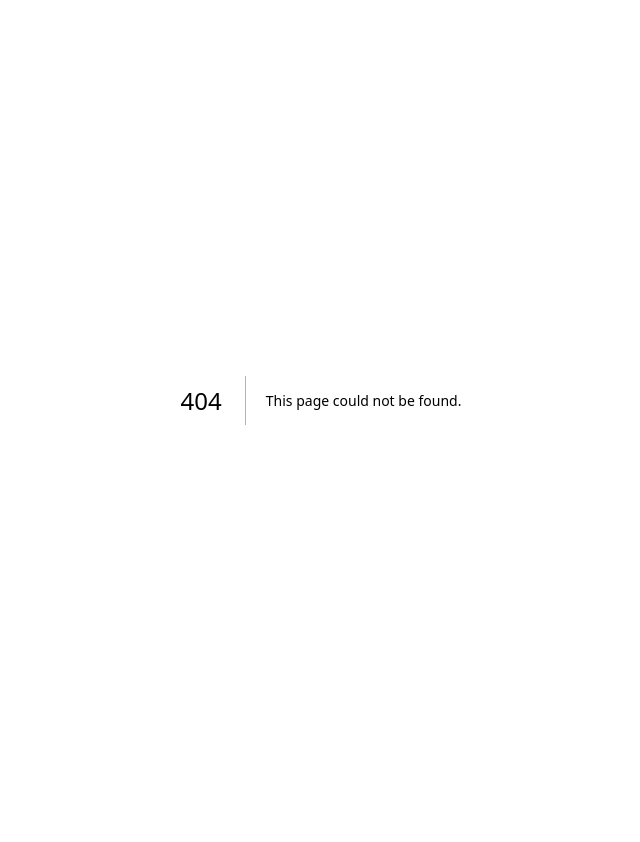
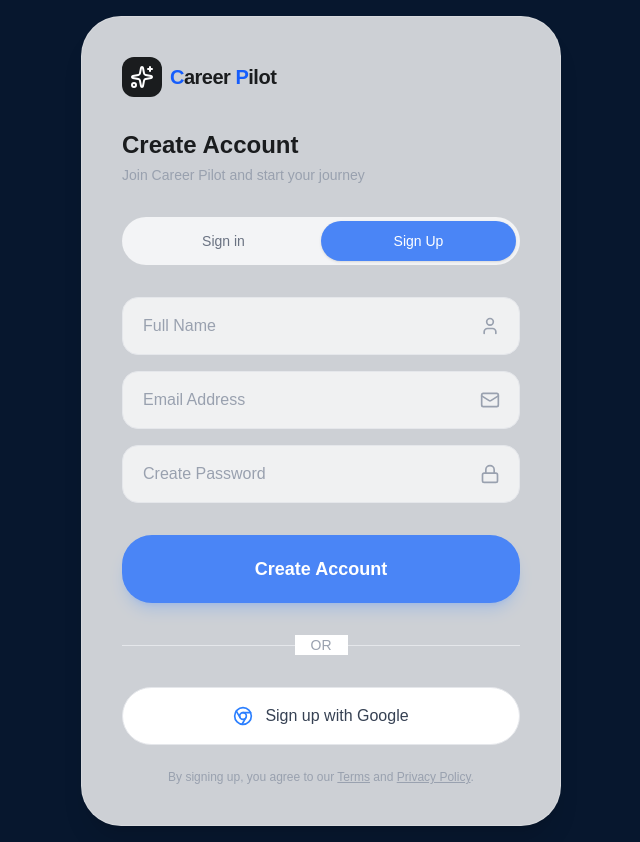
Before and after one commit to alvy00/eg-careerpilot-asyncawait, a Next.js app: page /signup in a window 1280 px wide. Before the commit this address had no page. Shown: the whole page, without its empty margins (319-959 px from the left). Before the commit the page ends 800 px from the top, so only its background shows below. Built offline with nearby package versions, Linux system fonts and the light colour scheme.

Commit message:
added Login & Signup Pages

```diff
--- a/package.json
+++ b/package.json
@@ -9,6 +9,7 @@
   },
   "dependencies": {
     "gsap": "^3.14.2",
+    "lucide-react": "^0.564.0",
     "next": "16.1.6",
     "react": "19.2.3",
     "react-dom": "19.2.3"
--- /dev/null
+++ b/src/app/login/page.tsx
@@ -0,0 +1,105 @@
+import React from "react";
+import Link from "next/link";
+import { Mail, Eye, Apple, Chrome, Sparkles } from "lucide-react";
+
+export default function LoginPage() {
+  return (
+    <div className="min-h-screen flex items-center justify-center bg-[#07172e] p-4 font-sans">
+      <div className="bg-white/80 backdrop-blur-md w-full max-w-[480px] rounded-[40px] p-10 shadow-xl border border-white/20">
+        {/* Logo */}
+        <div className="flex items-center gap-2 mb-8">
+          <div className="bg-[#1A1C1E] p-2 rounded-xl">
+            <Sparkles className="text-white w-6 h-6" />
+          </div>
+          <h1 className="text-xl font-bold tracking-tight text-[#1A1C1E]">
+            <span className="text-blue-600">C</span>areer{" "}
+            <span className="text-blue-600">P</span>ilot
+          </h1>
+        </div>
+
+        {/* Welcome Text */}
+        <div className="mb-8">
+          <h2 className="text-2xl font-semibold text-[#1A1C1E]">
+            Welcome Back Creative!
+          </h2>
+          <p className="text-gray-400 text-sm mt-1">
+            We Are Happy To See You Again
+          </p>
+        </div>
+
+        {/* Navigation Toggle */}
+        <div className="bg-[#F3F4F6] p-1 rounded-full flex mb-8">
+          <div className="flex-1 bg-[#4A85F6] text-white py-2.5 rounded-full text-sm font-medium text-center shadow-sm">
+            Sign in
+          </div>
+          <Link
+            href="/signup"
+            className="flex-1 text-gray-500 py-2.5 rounded-full text-sm font-medium text-center hover:text-gray-700 transition-all"
+          >
+            Sign Up
+          </Link>
+        </div>
+
+        {/* Login Form */}
+        <div className="space-y-4">
+          <div className="relative">
+            <input
+              type="email"
+              placeholder="Enter your email"
+              className="w-full px-5 py-4 bg-white/70 border border-gray-200 rounded-2xl focus:outline-none focus:ring-2 focus:ring-blue-400/20 focus:border-blue-400 transition-all placeholder:text-gray-400"
+            />
+            <Mail className="absolute right-5 top-1/2 -translate-y-1/2 text-gray-400 w-5 h-5" />
+          </div>
+          <div className="relative">
+            <input
+              type="password"
+              placeholder="Enter your password"
+              className="w-full px-5 py-4 bg-white/70 border border-gray-200 rounded-2xl focus:outline-none focus:ring-2 focus:ring-blue-400/20 focus:border-blue-400 transition-all placeholder:text-gray-400"
+            />
+            <Eye className="absolute right-5 top-1/2 -translate-y-1/2 text-gray-400 w-5 h-5" />
+          </div>
+        </div>
+
+        <div className="flex items-center justify-between mt-4 px-1">
+          <label className="flex items-center gap-2 cursor-pointer group">
+            <input
+              type="checkbox"
+              className="w-4 h-4 rounded-full border-gray-300 text-blue-500 focus:ring-blue-500"
+            />
+            <span className="text-sm text-gray-500">Remember me</span>
+          </label>
+          <a
+            href="#"
+            className="text-sm font-semibold text-[#4A85F6] hover:underline"
+          >
+            Forgot Password?
+          </a>
+        </div>
+
+        <button className="w-full bg-[#4A85F6] hover:bg-blue-600 text-white py-5 rounded-[30px] mt-8 font-semibold text-lg transition-all shadow-lg shadow-blue-500/20">
+          Login
+        </button>
+
+        <div className="relative my-8">
+          <div className="absolute inset-0 flex items-center">
+            <div className="w-full border-t border-gray-200"></div>
+          </div>
+          <div className="relative flex justify-center text-sm uppercase">
+            <span className="bg-white px-4 text-gray-400 font-medium">OR</span>
+          </div>
+        </div>
+
+        <div className="space-y-3">
+          <button className="w-full flex items-center justify-center gap-3 bg-[#1A1C1E] text-white py-4 rounded-full hover:bg-black transition-all">
+            <Apple className="w-5 h-5 fill-current" />{" "}
+            <span>Log in with Apple</span>
+          </button>
+          <button className="w-full flex items-center justify-center gap-3 bg-white border border-gray-200 text-gray-700 py-4 rounded-full hover:bg-gray-50 transition-all">
+            <Chrome className="w-5 h-5 text-blue-500" />{" "}
+            <span>Log in with Google</span>
+          </button>
+        </div>
+      </div>
+    </div>
+  );
+}
--- /dev/null
+++ b/src/app/signup/page.tsx
@@ -0,0 +1,105 @@
+import React from "react";
+import Link from "next/link";
+import { Mail, Lock, User, Apple, Chrome, Sparkles } from "lucide-react";
+
+export default function SignUpPage() {
+  return (
+    <div className="min-h-screen flex items-center justify-center bg-[#07172e] p-4 font-sans">
+      <div className="bg-white/80 backdrop-blur-md w-full max-w-[480px] rounded-[40px] p-10 shadow-xl border border-white/20">
+        {/* Logo */}
+        <div className="flex items-center gap-2 mb-8">
+          <div className="bg-[#1A1C1E] p-2 rounded-xl">
+            <Sparkles className="text-white w-6 h-6" />
+          </div>
+          <h1 className="text-xl font-bold tracking-tight text-[#1A1C1E]">
+            <span className="text-blue-600">C</span>areer{" "}
+            <span className="text-blue-600">P</span>ilot
+          </h1>
+        </div>
+
+        {/* Welcome Text */}
+        <div className="mb-8">
+          <h2 className="text-2xl font-semibold text-[#1A1C1E]">
+            Create Account
+          </h2>
+          <p className="text-gray-400 text-sm mt-1">
+            Join Career Pilot and start your journey
+          </p>
+        </div>
+
+        {/* Navigation Toggle */}
+        <div className="bg-[#F3F4F6] p-1 rounded-full flex mb-8">
+          <Link
+            href="/login"
+            className="flex-1 text-gray-500 py-2.5 rounded-full text-sm font-medium text-center hover:text-gray-700 transition-all"
+          >
+            Sign in
+          </Link>
+          <div className="flex-1 bg-[#4A85F6] text-white py-2.5 rounded-full text-sm font-medium text-center shadow-sm">
+            Sign Up
+          </div>
+        </div>
+
+        {/* Signup Form */}
+        <div className="space-y-4">
+          <div className="relative">
+            <input
+              type="text"
+              placeholder="Full Name"
+              className="w-full px-5 py-4 bg-white/70 border border-gray-200 rounded-2xl focus:outline-none focus:ring-2 focus:ring-blue-400/40 transition-all placeholder:text-gray-400 text-gray-900 font-medium"
+            />
+            <User className="absolute right-5 top-1/2 -translate-y-1/2 text-gray-400 w-5 h-5" />
+          </div>
+          <div className="relative">
+            <input
+              type="email"
+              placeholder="Email Address"
+              className="w-full px-5 py-4 bg-white/70 border border-gray-200 rounded-2xl focus:outline-none focus:ring-2 focus:ring-blue-400/20 transition-all placeholder:text-gray-400 text-gray-900 font-medium"
+            />
+            <Mail className="absolute right-5 top-1/2 -translate-y-1/2 text-gray-400 w-5 h-5" />
+          </div>
+          <div className="relative">
+            <input
+              type="password"
+              placeholder="Create Password"
+              className="w-full px-5 py-4 bg-white/70 border border-gray-200 rounded-2xl focus:outline-none focus:ring-2 focus:ring-blue-400/20 transition-all placeholder:text-gray-400 text-gray-900 font-medium"
+            />
+            <Lock className="absolute right-5 top-1/2 -translate-y-1/2 text-gray-400 w-5 h-5" />
+          </div>
+        </div>
+
+        <button className="w-full bg-[#4A85F6] hover:bg-blue-600 text-white py-5 rounded-[30px] mt-8 font-semibold text-lg transition-all shadow-lg shadow-blue-500/20">
+          Create Account
+        </button>
+
+        <div className="relative my-8">
+          <div className="absolute inset-0 flex items-center">
+            <div className="w-full border-t border-gray-200"></div>
+          </div>
+          <div className="relative flex justify-center text-sm uppercase">
+            <span className="bg-white px-4 text-gray-400 font-medium">OR</span>
+          </div>
+        </div>
+
+        <div className="space-y-3">
+          <button className="w-full flex items-center justify-center gap-3 bg-white border border-gray-200 text-gray-700 py-4 rounded-full hover:bg-gray-50 transition-all">
+            <Chrome className="w-5 h-5 text-blue-500" />{" "}
+            <span>Sign up with Google</span>
+          </button>
+        </div>
+
+        <p className="text-center text-xs text-gray-400 mt-6 px-4">
+          By signing up, you agree to our{" "}
+          <a href="#" className="underline">
+            Terms
+          </a>{" "}
+          and{" "}
+          <a href="#" className="underline">
+            Privacy Policy
+          </a>
+          .
+        </p>
+      </div>
+    </div>
+  );
+}
```
Also changed, not shown: 1 other file (tests, documents, lock files or other folders).
